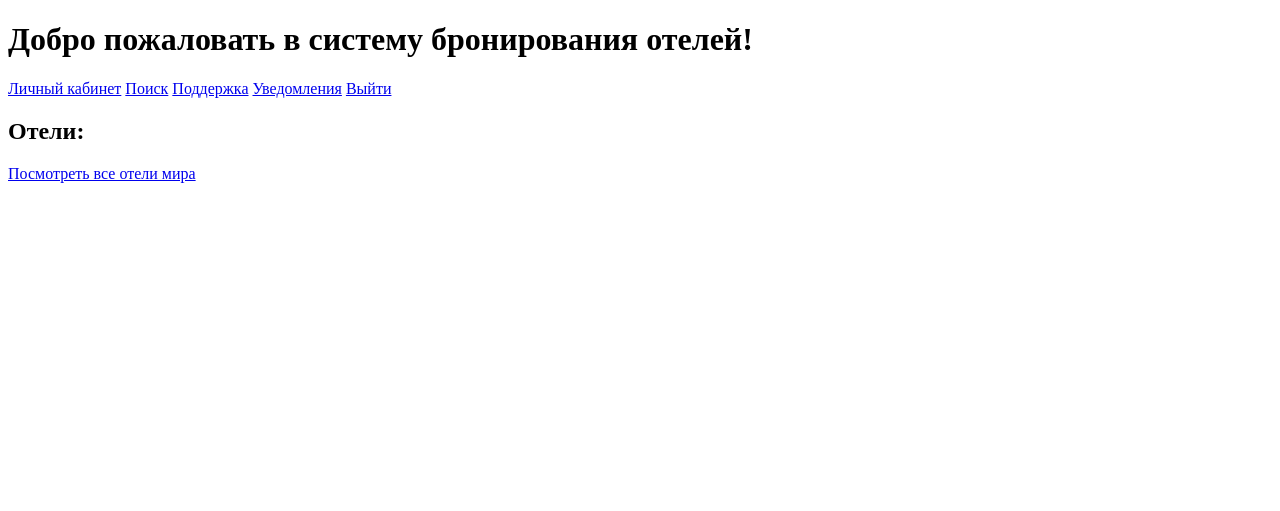
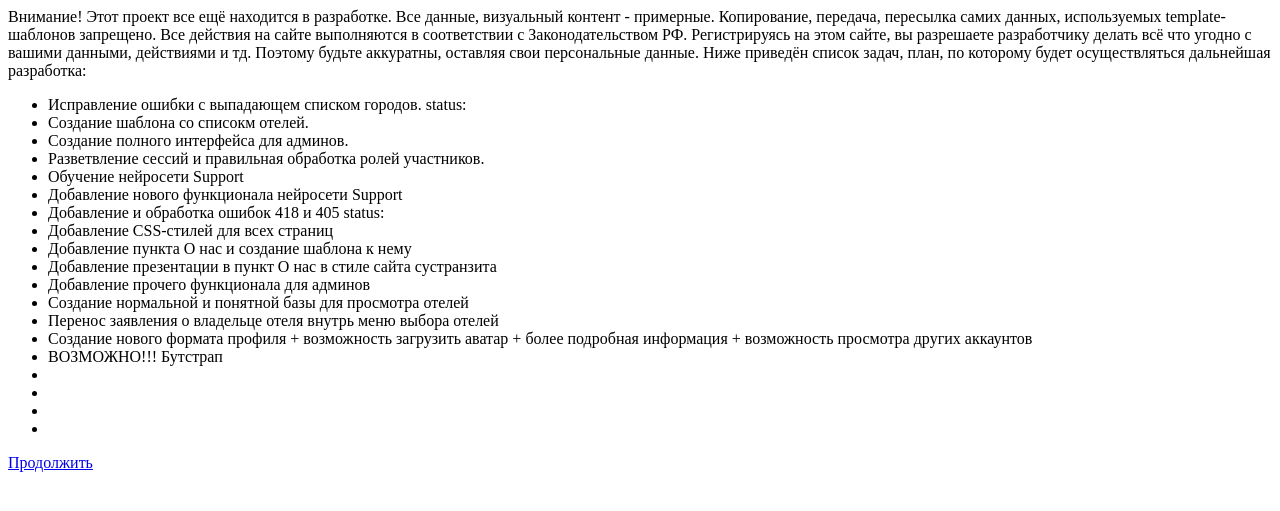
Before and after one commit to FrostFox371/WEB_Prj, a Flask app: page / in a window 1280 px wide. Shown: the top 511 px of the page. Run offline with Flask 3, Linux system fonts and the light colour scheme; a user stored in the database is signed in; parts of the project's set-up code (start-up, migrations or seed data) failed here and were passed over.

```diff
--- a/main.py
+++ b/main.py
@@ -53,10 +53,14 @@ class OwnerApplication(db.Model):
 @app.route('/')
 def index():
     if 'username' in session:
-        return render_template('index.html')
-        # return render_template('we_will_back_soon.html')
+        # return render_template('index.html')
+        return render_template('dev_project.html')
         # return render_template('500.html')
     return redirect(url_for('login'))
+
+@app.route('/mainpage')
+def mainn():
+    return render_template('index.html')
 
 
 # Чтение данных из файла JSON
@@ -182,11 +186,6 @@ def notifications():
     # Логика для получения уведомлений из базы данных
     notifications = []  # Здесь должна быть логика для получения уведомлений
     return render_template('notifications.html', notifications=notifications)
-
-
-@app.route('/search')
-def search():
-    return render_template('search.html')
 
 
 @app.route('/support_chat')
@@ -325,9 +324,9 @@ def http_version_not_supported_error():
     return render_template('505.html')
 
 
-# @app.errorhandler(Exception)
-# def handle_exception(error):
-#     return render_template('500.html', error=error), 500
+@app.errorhandler(Exception)
+def handle_exception(error):
+    return render_template('500.html', error=error), 500
 
 
 if __name__ == '__main__':
--- /dev/null
+++ b/templates/dev_project.html
@@ -0,0 +1,37 @@
+<!DOCTYPE html>
+<html lang="ru">
+<head>
+    <meta charset="UTF-8">
+    <title>Проект ещё находится в разработке!</title>
+</head>
+<body>
+<a>Внимание! Этот проект все ещё находится в разработке. Все данные, визуальный контент - примерные. </a>
+<a>Копирование, передача, пересылка самих данных, используемых template-шаблонов запрещено. Все действия на сайте</a>
+<a>выполняются в соответствии с Законодательством РФ. Регистрируясь на этом сайте, вы разрешаете разработчику делать</a>
+<a>всё что угодно с вашими данными, действиями и тд. Поэтому будьте аккуратны, оставляя свои персональные данные.</a>
+<a>Ниже приведён список задач, план, по которому будет осуществляться дальнейшая разработка:</a>
+<ul>
+    <li>Исправление ошибки с выпадающем списком городов.     status: </li>
+    <li>Создание шаблона со списокм отелей.   </li>
+    <li>Создание полного интерфейса для админов.   </li>
+    <li>Разветвление сессий и правильная обработка ролей участников.     </li>
+    <li>Обучение нейросети Support   </li>
+    <li>Добавление нового функционала нейросети Support   </li>
+    <li>Добавление и обработка ошибок 418 и 405   status:</li>
+    <li>Добавление CSS-стилей для всех страниц   </li>
+    <li>Добавление пункта О нас и создание шаблона к нему   </li>
+    <li>Добавление презентации в пункт О нас в стиле сайта сустранзита   </li>
+    <li>Добавление прочего функционала для админов   </li>
+    <li>Создание нормальной и понятной базы для просмотра отелей   </li>
+    <li>Перенос заявления о владельце отеля внутрь меню выбора отелей   </li>
+    <li>Создание нового формата профиля + возможность загрузить аватар + более подробная информация + возможность просмотра других аккаунтов   </li>
+    <li>ВОЗМОЖНО!!! Бутстрап   </li>
+    <li></li>
+    <li></li>
+    <li></li>
+    <li></li>
+
+</ul>
+<a href="/mainpage">Продолжить</a>
+</body>
+</html>
--- a/templates/index.html
+++ b/templates/index.html
@@ -9,66 +9,11 @@
     <h1>Добро пожаловать в систему бронирования отелей!</h1>
     <div>
         <a href="{{ url_for('profile') }}">Личный кабинет</a>
-        <a href="{{ url_for('search') }}">Поиск</a>
         <a href="{{ url_for('support_chat') }}">Поддержка</a>
         <a href="{{ url_for('notifications') }}">Уведомления</a>
         <a href="{{ url_for('logout') }}">Выйти</a>
     </div>
     <h2>Отели:</h2>
     <a href="{{ url_for('get_hotels') }}">Посмотреть все отели мира</a>
-    <form id="bookForm" action="/book" method="post">
-        <ul>
-            {% for room in rooms %}
-                <li>
-                    {{ room.name }} -
-                    {% if room.available %}
-                        <button type="submit" class="bookButton" name="room_id" value="{{ room.id }}">Book</button>
-                    {% else %}
-                        Нет свободных мест
-                    {% endif %}
-                </li>
-            {% endfor %}
-        </ul>
-    </form>
-    <div id="hotelsList"></div>
-    <script>
-        $(document).ready(function() {
-            $('.bookButton').click(function(e) {
-                e.preventDefault();
-                var roomId = $(this).val();
-                $.ajax({
-                    url: '/get_all_hotels',
-                    type: 'GET',
-                    success: function(response) {
-                        console.log(response);
-                        $('#hotelsList').html(response);
-                    },
-                    error: function(xhr) {
-                        console.log(xhr.responseText);
-                    }
-                });
-            });
-
-            $('#countrySelect').change(function() {
-                var selectedCountry = $(this).val();
-                $.ajax({
-                    url: '/get_cities/' + selectedCountry,
-                    type: 'GET',
-                    success: function(response) {
-                        $('#citySelect').empty();
-                        $.each(response, function(key, value) {
-                            $('#citySelect').append($('<option>', {
-                                value: value,
-                                text: value
-                            }));
-                        });
-                    },
-                    error: function(xhr) {
-                        console.log(xhr.responseText);
-                    }
-                });
-            });
-        });
-    </script>
 </body>
 </html>
```
Also changed, not shown: templates/hotels_list.html (+4 -5 lines), templates/search.html (deleted, +0 -10 lines), templates/we_will_back_soon.html (deleted, +0 -11 lines).
